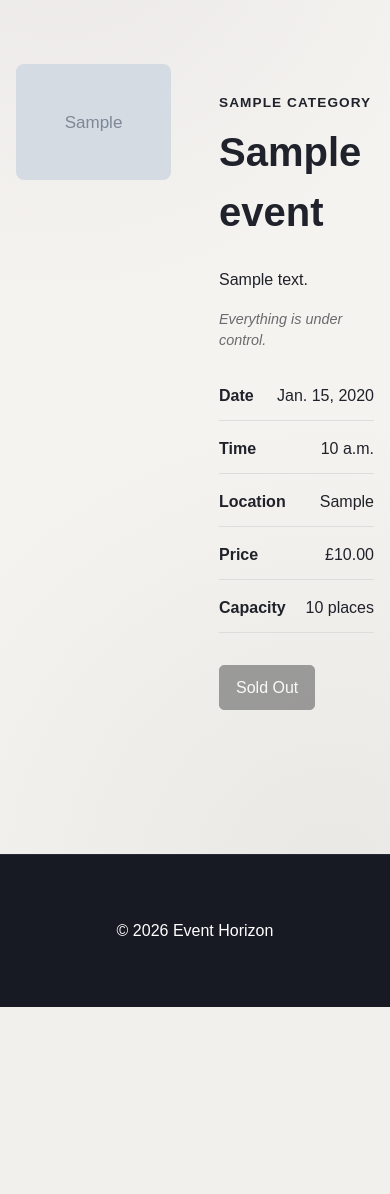
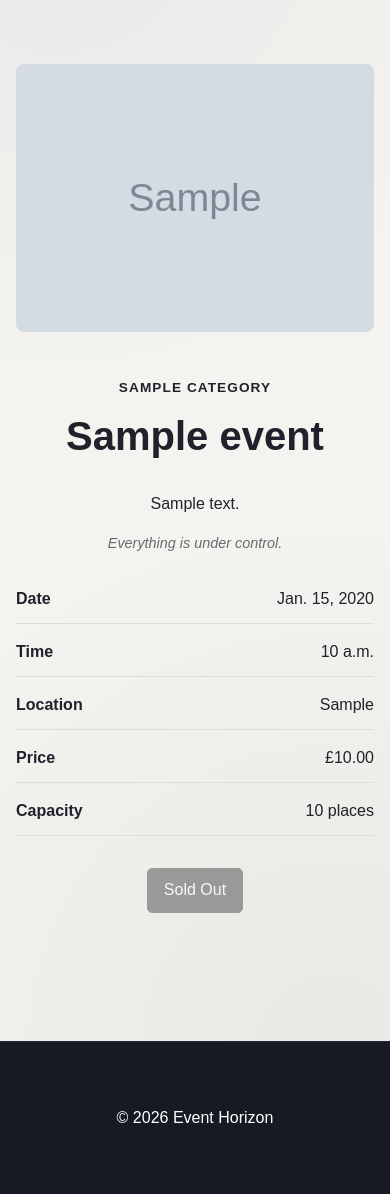
Before and after one commit to MSR-Projects7274/event-horizon, a Django app: page /events/1/ in a window 390 px wide. Shown: the part 240-1434 px from the top of the page. Before the commit the page ends 1247 px from the top, so only its background shows below. Run offline with Django 5.2, Linux system fonts and the light colour scheme; tables that the repository leaves empty hold one stand-in row (values such as "Sample post"); grey boxes marked "Sample" are stand-in pictures.

Commit message:
Improve mobile event detail layout

```diff
--- a/static/css/style.css
+++ b/static/css/style.css
@@ -1638,6 +1638,34 @@ footer {
     }
 }
 
+/* Event Detail Mobile */
+@media (max-width: 600px) {
+
+    .event-detail {
+        grid-template-columns: 1fr;
+        gap: 2rem;
+        margin: 2rem auto;
+        text-align: center;
+    }
+
+    .event-detail-image {
+        width: 100%;
+    }
+
+    .event-detail-image img {
+        max-height: 400px;
+    }
+
+    .event-detail-content {
+        padding: 0;
+    }
+
+    .event-information div {
+        text-align: left;
+    }
+
+}
+
 /* About Responsive */
 
 @media (max-width: 800px) {
```
